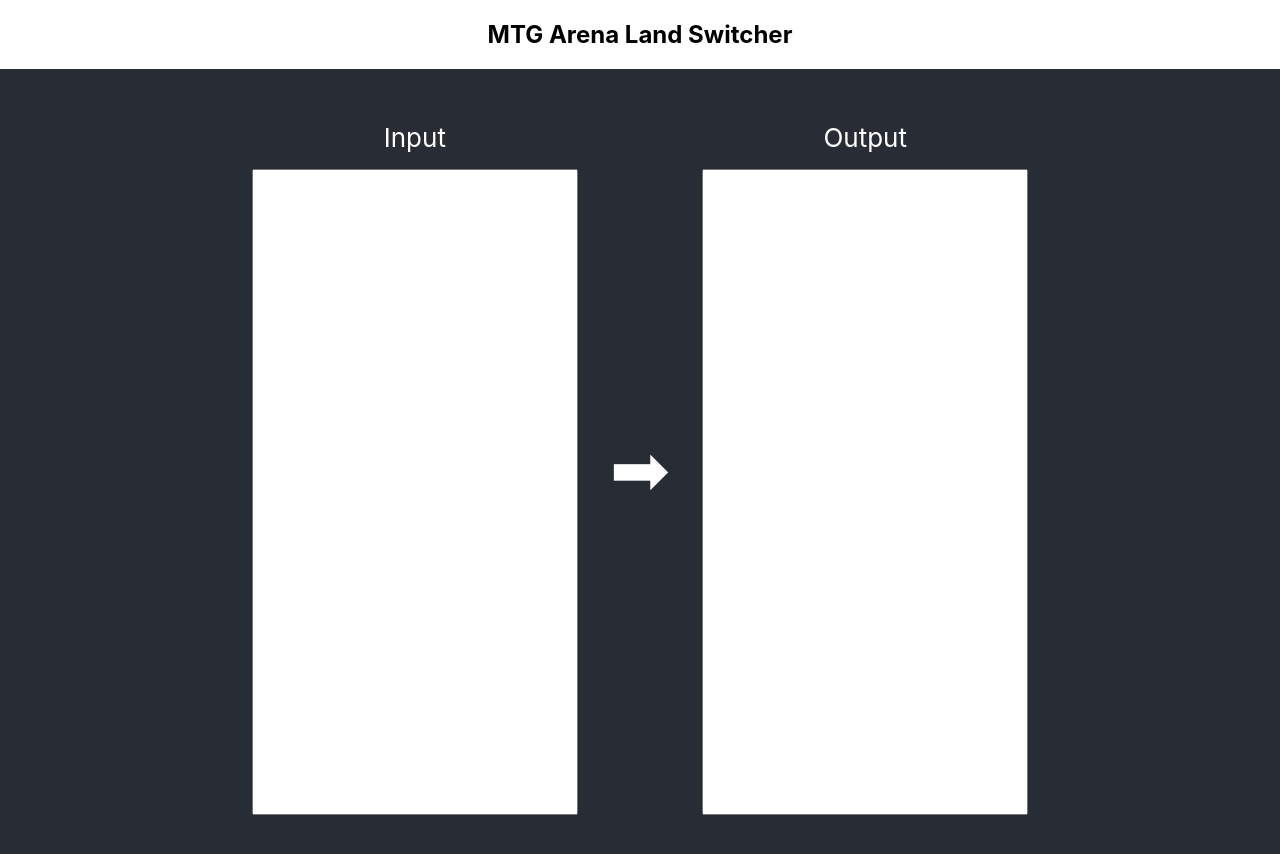
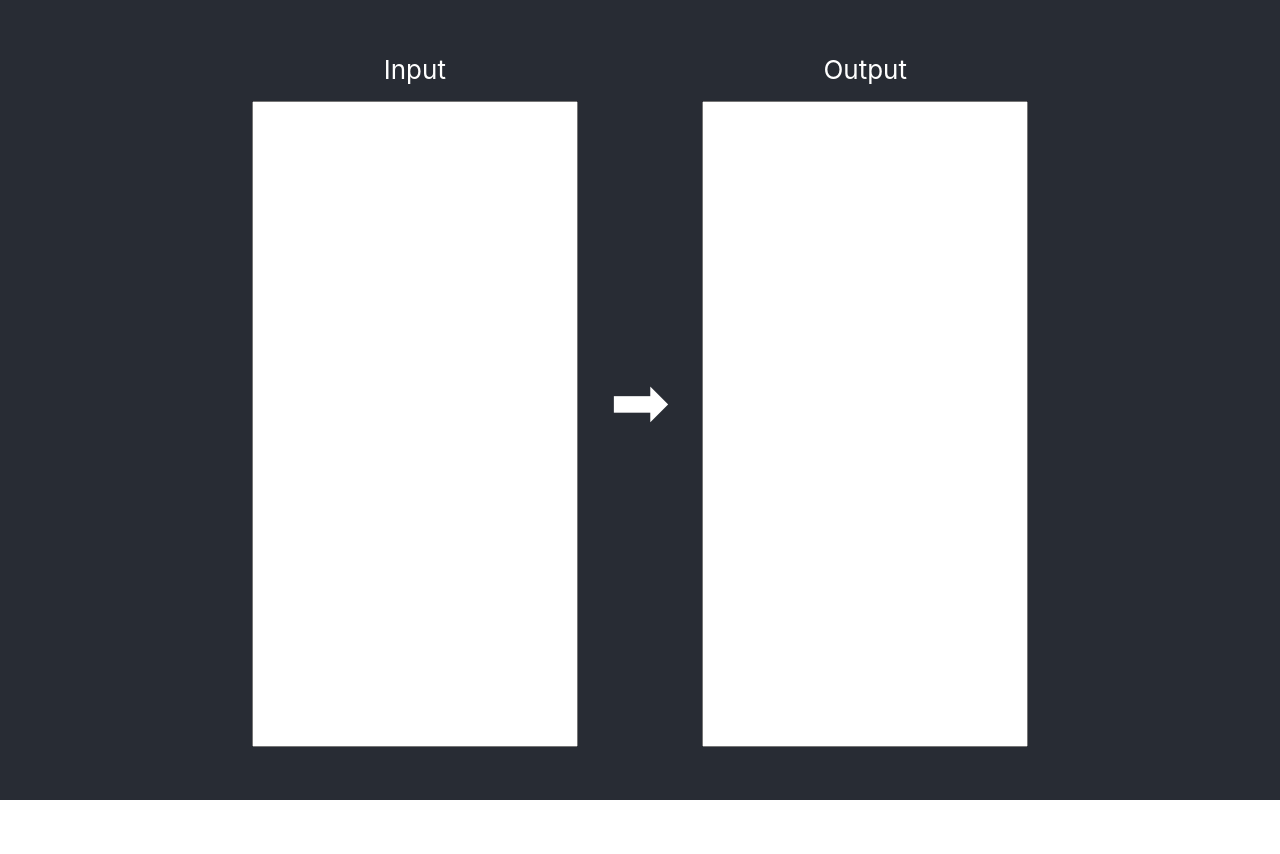
Before and after one commit to Sylencia/mtg-land-switcher, a React (Create React App) app: page / in a window 1280 px wide. Shown: the top 854 px of the page. After the commit the page ends 800 px from the top, so only its background shows below. Built offline with nearby package versions, Linux system fonts and the light colour scheme.

Commit message:
Remove test header

```diff
--- a/src/App.js
+++ b/src/App.js
@@ -8,7 +8,6 @@
 
   return (
     <div className="App">
-      <h2>MTG Arena Land Switcher</h2>
       <header className="App-header">
         <div className="deck-container">
           <span className="deck-title">Input</span>
```
